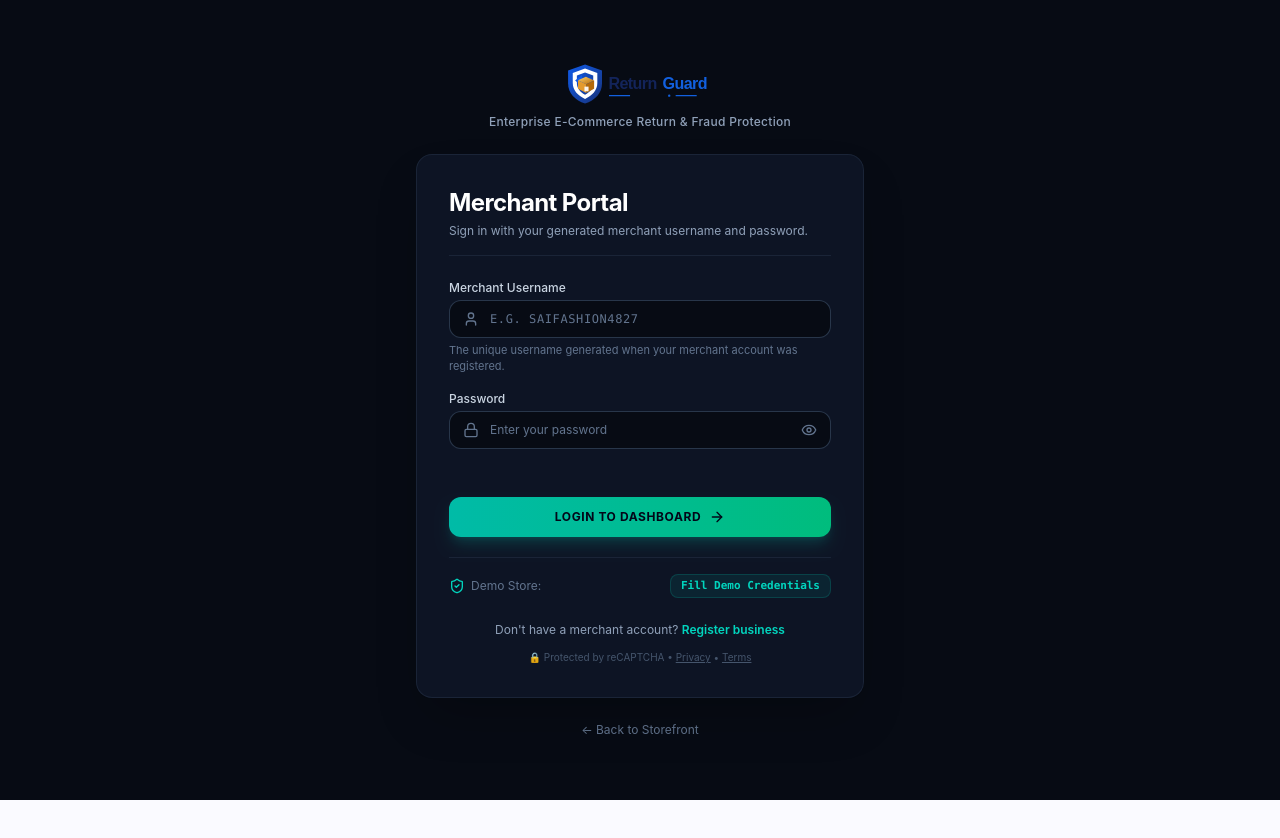
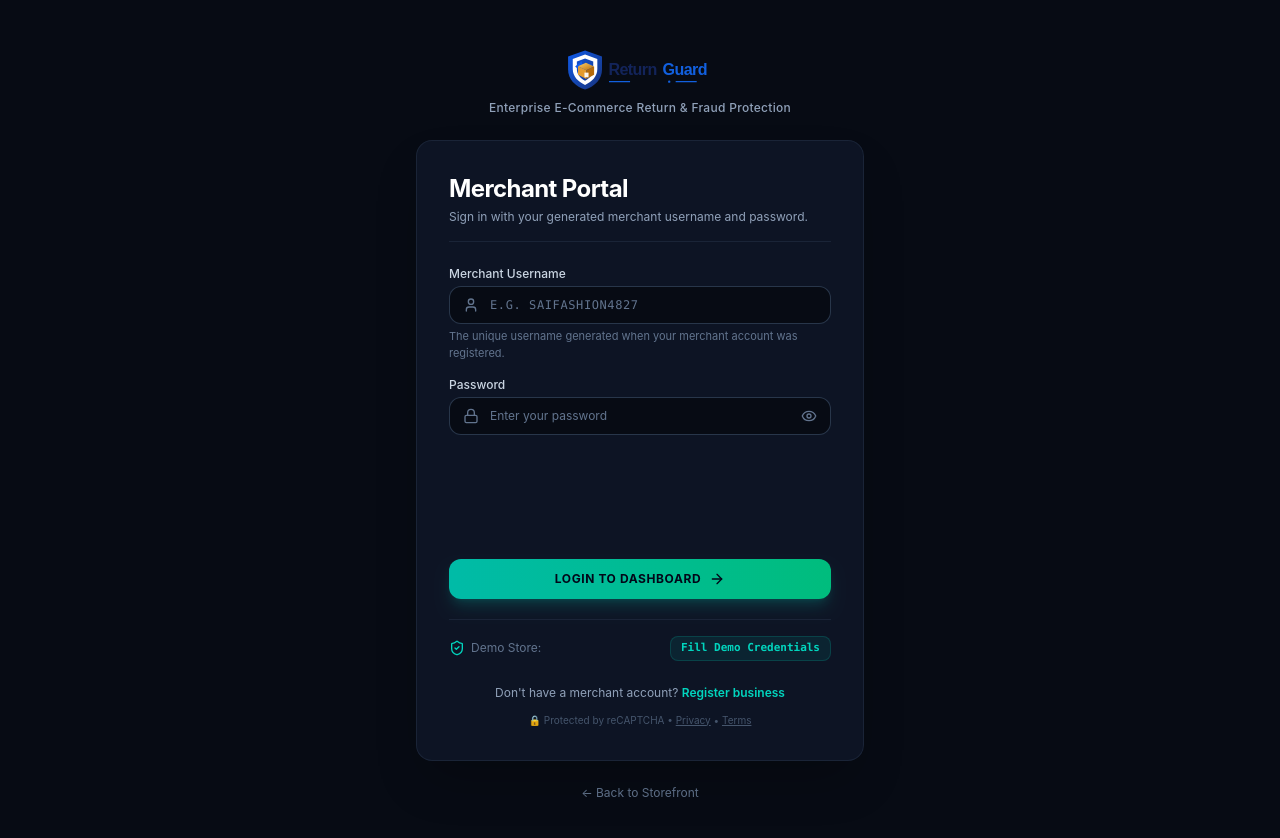
Before and after one commit to Raghuvaranraghuvaran/FRONTEND_WORKING_IN_PROGRESS, a React (Vite) app in the folder frontend/: page /merchant/login in a window 1280 px wide. Shown: the top 838 px of the page. Before the commit the page ends 800 px from the top, so only its background shows below. Built offline with nearby package versions, Linux system fonts and the light colour scheme; no server answers.

Commit message:
fix: Hide Google reCAPTCHA test notice banner so no red font text appears above captcha

```diff
--- a/frontend/src/pages/MerchantLoginPage.jsx
+++ b/frontend/src/pages/MerchantLoginPage.jsx
@@ -183,7 +183,24 @@ export default function MerchantLoginPage() {
 
             {/* reCAPTCHA */}
             <div className="flex justify-center py-2">
-              <div ref={recaptchaRef} className="g-recaptcha"></div>
+              <div
+                style={{
+                  width: '304px',
+                  height: '76px',
+                  overflow: 'hidden',
+                  borderRadius: '4px',
+                  position: 'relative',
+                }}
+              >
+                <div
+                  ref={recaptchaRef}
+                  className="g-recaptcha"
+                  style={{
+                    position: 'relative',
+                    marginTop: '-22px',
+                  }}
+                ></div>
+              </div>
             </div>
 
             {/* Submit Button */}
```
